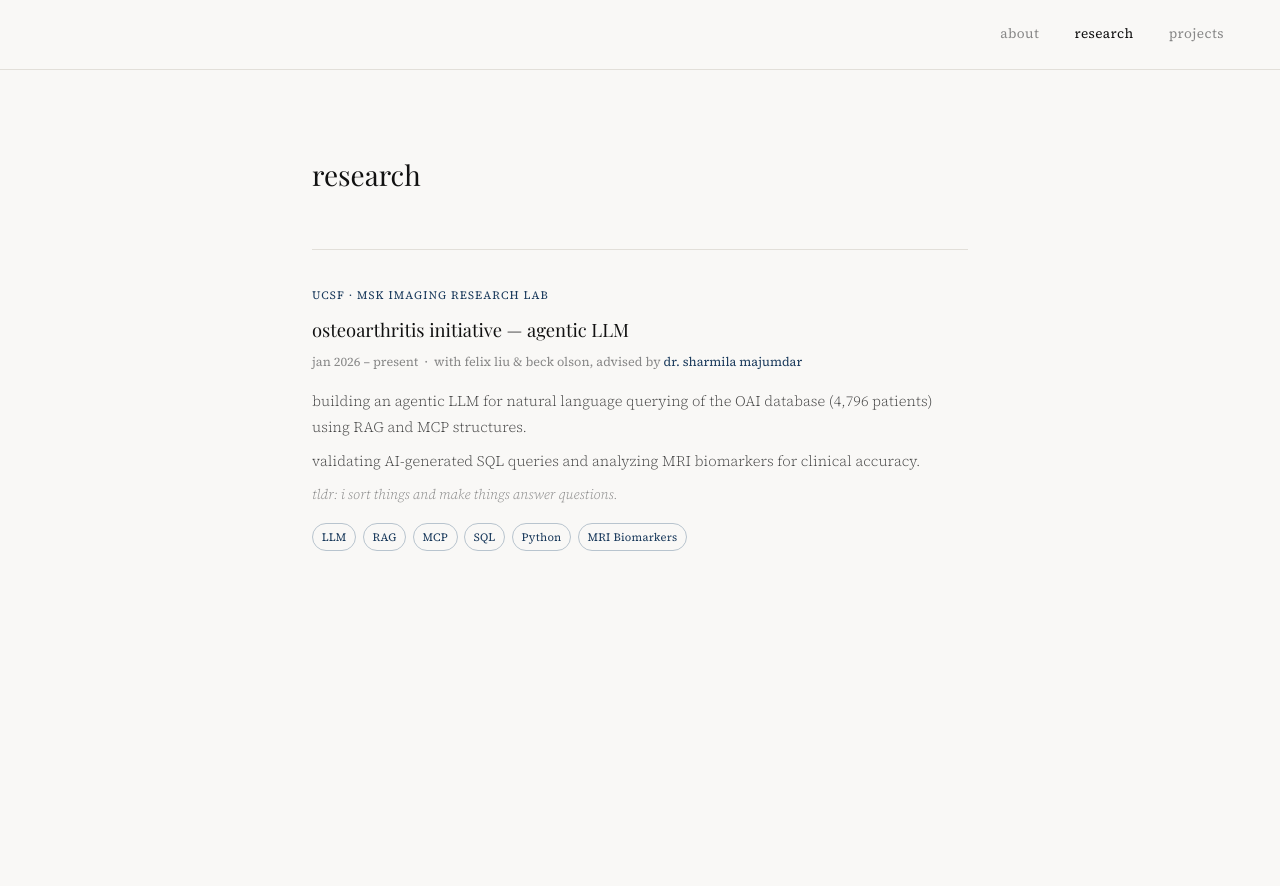
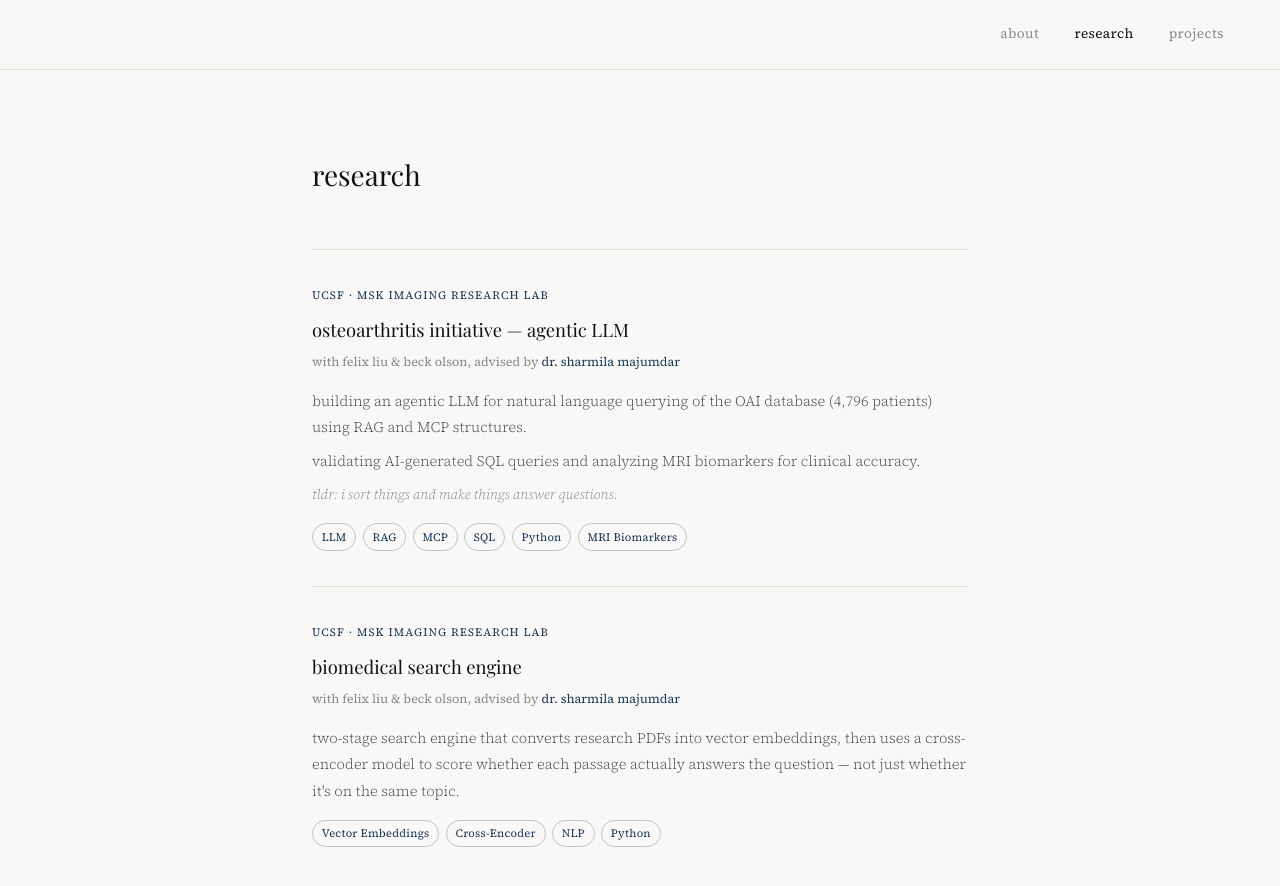
Before and after one commit to SnehanM/aboutsnehan, a plain HTML site: page index.html in a window 1280 px wide. Both pictures are taken after a click on the link "research". Before the commit the page ends 800 px from the top, so only its background shows below. Drawn offline with nearby package versions, Linux system fonts and the light colour scheme; a web font is replaced by a local one.

Commit message:
Update index.html

```diff
--- a/index.html
+++ b/index.html
@@ -168,6 +168,9 @@
       margin-top: 3.5rem;
       padding-top: 2.5rem;
       border-top: 1px solid var(--border);
+      display: flex;
+      flex-direction: column;
+      align-items: center;
     }
 
     #wordle-section .wordle-intro {
@@ -302,7 +305,7 @@
     <div class="entry-label">UCSF · MSK imaging research lab</div>
     <h2>osteoarthritis initiative — agentic LLM</h2>
     <div class="entry-meta">
-      jan 2026 – present &nbsp;·&nbsp; with felix liu & beck olson, advised by
+      with felix liu & beck olson, advised by
       <a href="https://radiology.ucsf.edu/research/labs/quantitative-biomarkers-and-artificial-intelligence-musculoskeletal-imaging" target="_blank">dr. sharmila majumdar</a>
     </div>
     <p>building an agentic LLM for natural language querying of the OAI database (4,796 patients) using RAG and MCP structures.</p>
@@ -317,6 +320,22 @@
       <span class="tag">MRI Biomarkers</span>
     </div>
   </div>
+
+  <div class="entry">
+    <div class="entry-label">UCSF · MSK imaging research lab</div>
+    <h2>biomedical search engine</h2>
+    <div class="entry-meta">
+      with felix liu & beck olson, advised by
+      <a href="https://radiology.ucsf.edu/research/labs/quantitative-biomarkers-and-artificial-intelligence-musculoskeletal-imaging" target="_blank">dr. sharmila majumdar</a>
+    </div>
+    <p>two-stage search engine that converts research PDFs into vector embeddings, then uses a cross-encoder model to score whether each passage actually answers the question — not just whether it's on the same topic.</p>
+    <div class="tags">
+      <span class="tag">Vector Embeddings</span>
+      <span class="tag">Cross-Encoder</span>
+      <span class="tag">NLP</span>
+      <span class="tag">Python</span>
+    </div>
+  </div>
 </div>
 
 <!-- PROJECTS -->
@@ -326,7 +345,7 @@
   <div class="entry">
     <div class="entry-label">developer & educator · berkeley, CA</div>
     <h2>folio — educational finance platform</h2>
-    <div class="entry-meta">nov 2025 – present</div>
+    <div class="entry-meta">
     <p>paper trading platform for 7 high school students using live market data.</p>
     <p>flask backend, react.js dashboard, alpaca markets API — with position limits and trade validation.</p>
     <div class="tags">
```
